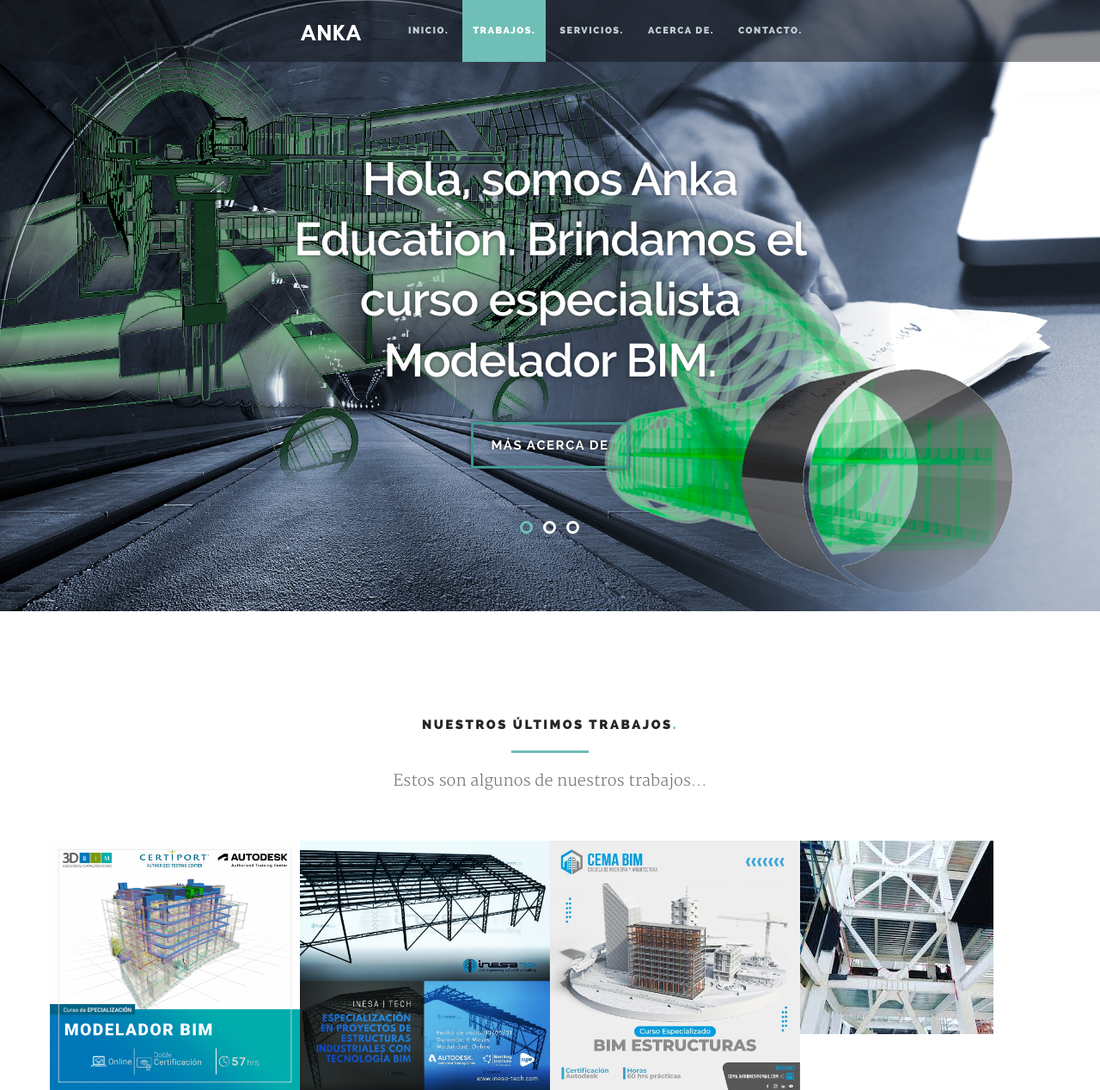
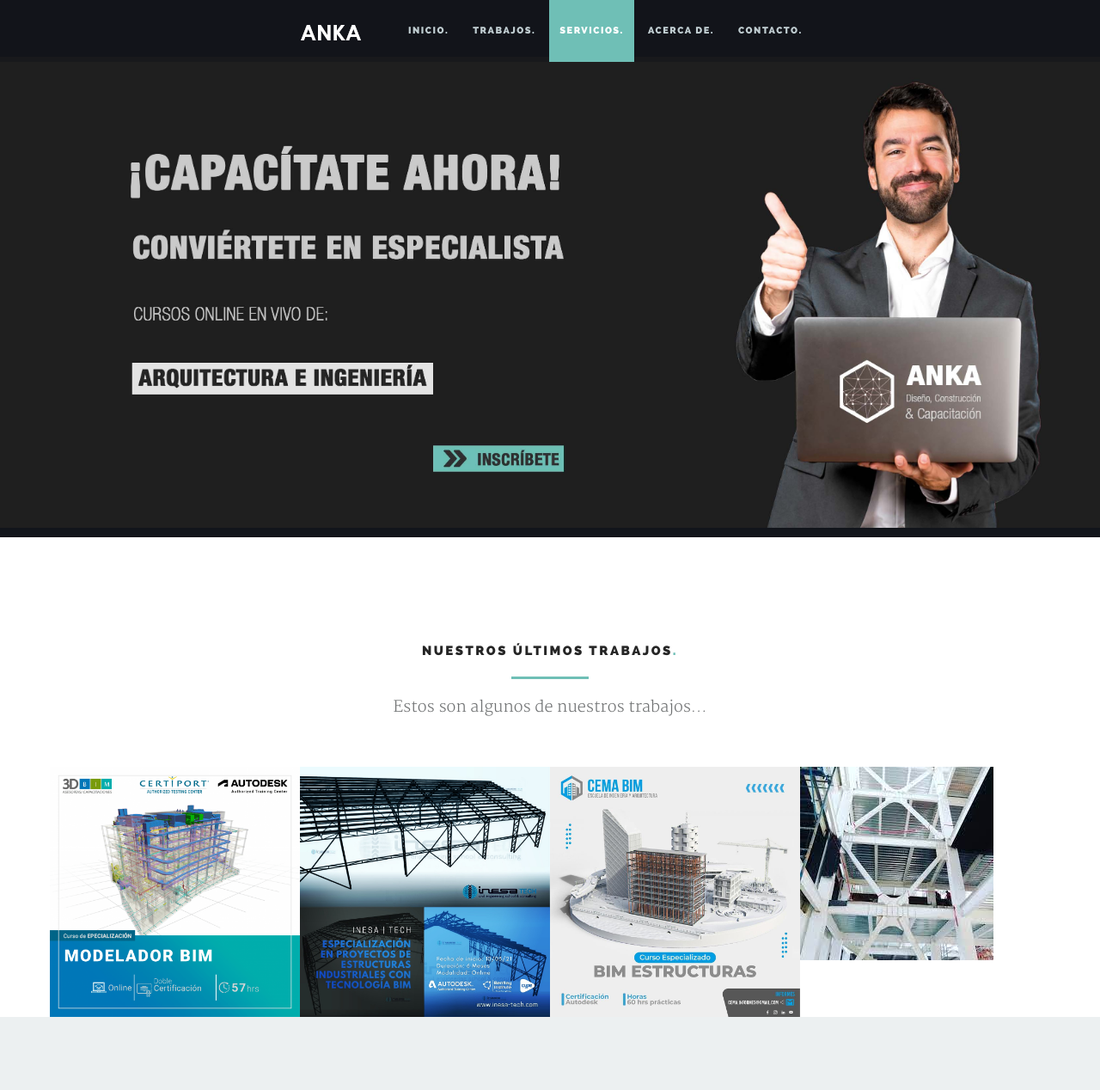
Before and after one commit to pablohub/AnkaEducation, a PHP site: page / in a window 1280 px wide. Shown: the top 1268 px of the page at 86% size. Run offline with PHP 8.4, Linux system fonts and the light colour scheme.

Commit message:
Cambio de imagen de portada

```diff
--- a/css/main.css
+++ b/css/main.css
@@ -1277,12 +1277,12 @@
 /* k. Hero Section
 /* =================================================================== */
 #hero {
-	background: #12151b url(../images/bg2.png) no-repeat center center fixed;
+	background: #12151b no-repeat center center fixed;
 	-webkit-background-size: cover !important;
 	-moz-background-size: cover !important;
 	background-size: cover !important;
 	padding-top: 66px;
-	padding-bottom: 90px;
+	/*padding-bottom: 90px;*/
 	width: 100%;
 	text-align: center;
 	position: relative;
--- a/index.html
+++ b/index.html
@@ -83,45 +83,7 @@
    =================================================== -->
    <section id="hero">
 
-		<div class="row hero-content">
-
-			<div class="twelve columns flex-container">
-
-			   <div id="hero-slider" class="flexslider">
-
-				   <ul class="slides">
-
-					   <!-- Slide -->
-					   <li>
-						   <div class="flex-caption">
-								<h1>Hola, somos Anka Education. Brindamos el curso especialista Modelador BIM.</h1>
-								<p><a class="button stroke smoothscroll" href="#about">Más acerca de</a></p>
-							</div>
-					   </li>
-
-					   <!-- Slide -->
-					   <li>
-							<div class="flex-caption">
-								<h1>Administra, coordina y simula la construcción virtual antes de ser construido.</h1>
-								<p><a class="button stroke smoothscroll" href="#portfolio">Ver nuestros trabajos</a></p>
-							</div>
-					   </li>
-
-					   <!-- Slide -->
-					   <li>
-						   <div class="flex-caption">
-								<h1><a class="smoothscroll" href="#contact" title="">Contáctanos</a> para poder ayudarte.</h1>
-								<p><a class="button stroke smoothscroll" href="#contact">Ponerse en contacto</a></p>
-							</div>
-					   </li>
-
-				   </ul>
-
-			   </div> <!-- .flexslider -->
-
-	      </div> <!-- .flex-container -->
-
-		</div> <!-- .hero-content -->
+	<img id="portada" src="images/portada.jpg" width="100%" height="100%"/>
 
    </section> <!-- #hero -->
 
```
Also changed, not shown: images/portada.jpg (added), 1 other file.
